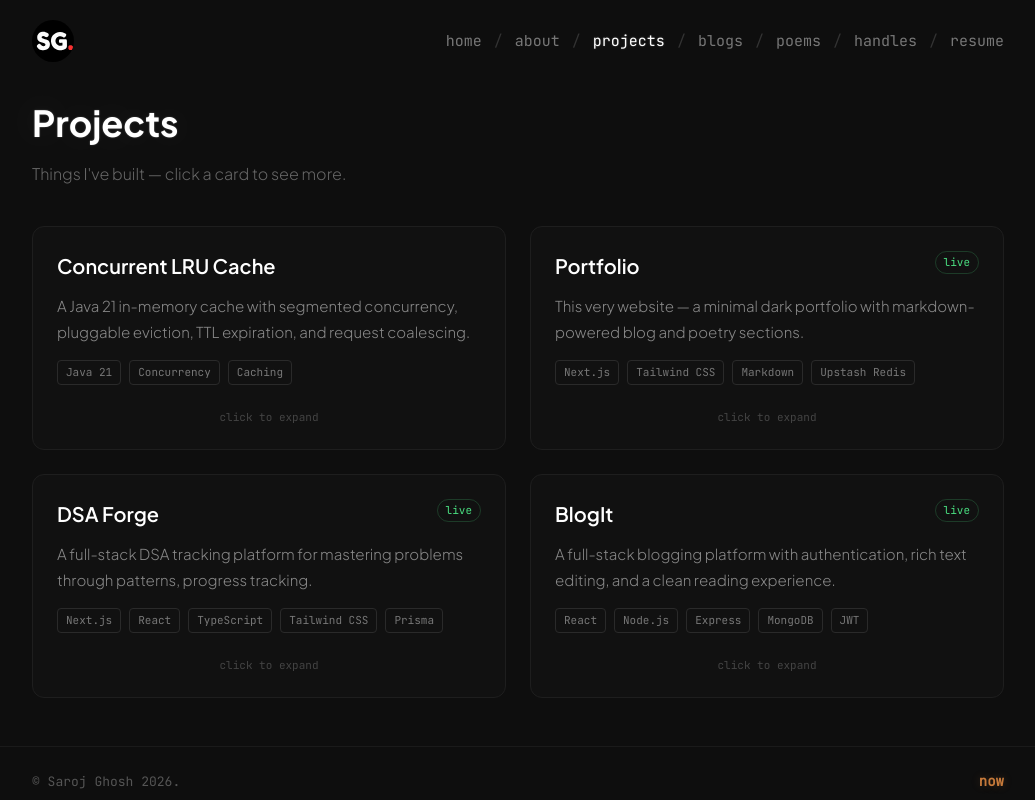
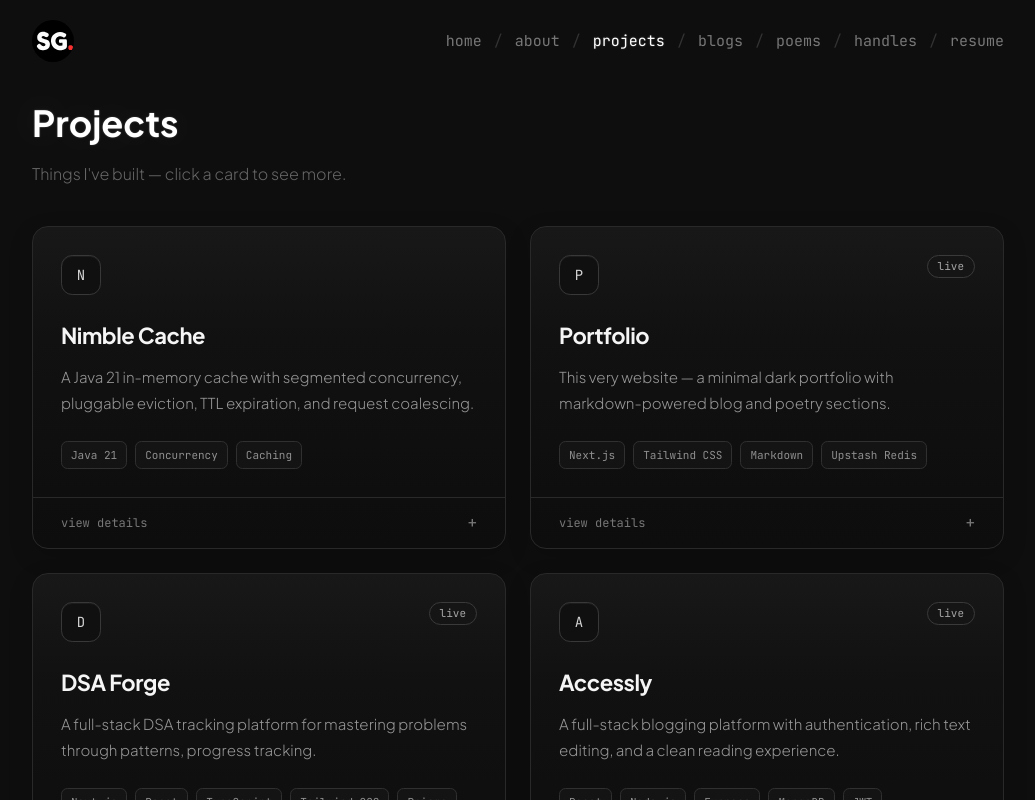
Before and after one commit to s4rojx/saroj-portfolio, a Next.js app: page /projects in a window 1280 px wide. Shown: the top 800 px of the page, without its empty margins (122-1157 px from the left). Built offline with nearby package versions, Linux system fonts and the light colour scheme.

Commit message:
Change ConcurrentLRU to Nimble Cache

```diff
--- a/app/projects/page.tsx
+++ b/app/projects/page.tsx
@@ -8,7 +8,7 @@ export const metadata: Metadata = {
 
 const projects = [
   {
-    title: "Concurrent LRU Cache",
+    title: "Nimble Cache",
     description:
       "A Java 21 in-memory cache with segmented concurrency, pluggable eviction, TTL expiration, and request coalescing.",
     longDescription:
@@ -39,7 +39,7 @@ const projects = [
     status: "live" as const,
   },
   {
-    title: "BlogIt",
+    title: "Accessly",
     description:
       "A full-stack blogging platform with authentication, rich text editing, and a clean reading experience.",
     longDescription:
--- a/components/ProjectCard.tsx
+++ b/components/ProjectCard.tsx
@@ -14,139 +14,169 @@ interface Project {
 
 export function ProjectCard({ project }: { project: Project }) {
   const [expanded, setExpanded] = useState(false);
-
-  const statusColor = {
-    live: "#4ade80",
-    "in-progress": "#facc15",
-    archived: "#666",
-  };
+  const detailsId = `${project.title.toLowerCase().replace(/[^a-z0-9]+/g, "-")}-details`;
+  const projectMark = project.title.trim().charAt(0).toUpperCase();
+  const statusLabel = project.status === "in-progress" ? "in progress" : project.status;
 
   return (
-    <div
-      className="group relative cursor-pointer"
-      onClick={() => setExpanded(!expanded)}
+    <article
+      className="group relative flex h-full flex-col overflow-hidden transition-[transform,box-shadow,border-color] duration-300 hover:-translate-y-1 hover:border-[#3a3a3a] hover:shadow-[0_14px_40px_rgba(0,0,0,0.35)]"
       style={{
-        background: "#111",
-        border: "0.5px solid #1e1e1e",
-        borderRadius: "12px",
-        padding: "24px",
-        transition: "all 0.3s ease",
-      }}
-      onMouseEnter={(e) => {
-        e.currentTarget.style.borderColor = "#333";
-        e.currentTarget.style.transform = "translateY(-2px)";
-        e.currentTarget.style.boxShadow = "0 8px 30px rgba(0,0,0,0.4)";
-      }}
-      onMouseLeave={(e) => {
-        e.currentTarget.style.borderColor = "#1e1e1e";
-        e.currentTarget.style.transform = "translateY(0)";
-        e.currentTarget.style.boxShadow = "none";
+        background: "linear-gradient(180deg, #181818 0%, #111 34%, #0d0d0d 100%)",
+        border: "1px solid #292929",
+        borderRadius: "16px",
+        boxShadow: "0 8px 24px rgba(0, 0, 0, 0.16)",
       }}
     >
-      {/* header */}
-      <div className="flex items-start justify-between mb-3">
+      <div className="flex flex-1 flex-col p-6 sm:p-7">
+        <div className="flex items-start justify-between gap-4">
+          <div
+            className="flex h-10 w-10 shrink-0 items-center justify-center rounded-xl"
+            style={{
+              border: "1px solid #383838",
+              backgroundColor: "#101010",
+              color: "#d4d4d4",
+              fontFamily: "var(--font-mono)",
+              fontSize: "14px",
+              boxShadow: "inset 0 1px 0 rgba(255,255,255,0.05)",
+            }}
+            aria-hidden="true"
+          >
+            {projectMark}
+          </div>
+
+          {statusLabel && (
+            <span
+              className="rounded-full"
+              style={{
+                border: "1px solid #3a3a3a",
+                backgroundColor: "#151515",
+                color: "#a5a5a5",
+                padding: "5px 10px",
+                fontFamily: "var(--font-mono)",
+                fontSize: "11px",
+                lineHeight: 1,
+                whiteSpace: "nowrap",
+              }}
+            >
+              {statusLabel}
+            </span>
+          )}
+        </div>
+
+        <div className="mt-6">
           <h3
             style={{
               fontFamily: "var(--font-jakarta)",
-            fontWeight: 600,
-            fontSize: "20px",
-            color: "#fff",
+              fontWeight: 700,
+              fontSize: "22px",
+              color: "#f5f5f5",
+              letterSpacing: "-0.02em",
             }}
           >
             {project.title}
           </h3>
-        {project.status && (
-          <span
-            style={{
-              fontFamily: "var(--font-mono)",
-              fontSize: "11px",
-              color: statusColor[project.status],
-              padding: "2px 8px",
-              border: `0.5px solid ${statusColor[project.status]}33`,
-              borderRadius: "999px",
-              whiteSpace: "nowrap",
-            }}
-          >
-            {project.status}
-          </span>
-        )}
-      </div>
-
-      {/* short description */}
           <p
+            className="mt-3"
             style={{
               fontFamily: "var(--font-jakarta)",
               fontWeight: 300,
               fontSize: "15px",
-          color: "#888",
-          lineHeight: 1.7,
-          marginBottom: "16px",
+              color: "#969696",
+              lineHeight: 1.75,
             }}
           >
             {project.description}
           </p>
+        </div>
 
-      {/* tech stack */}
-      <div className="flex flex-wrap gap-2 mb-4">
-        {project.tech.map((t) => (
+        <div className="mt-6 flex flex-wrap gap-2">
+          {project.tech.map((technology) => (
             <span
-            key={t}
+              key={technology}
+              className="rounded-md"
               style={{
+                border: "1px solid #303030",
+                backgroundColor: "rgba(255,255,255,0.02)",
+                color: "#8f8f8f",
+                padding: "5px 9px",
                 fontFamily: "var(--font-mono)",
                 fontSize: "11px",
-              color: "#777",
-              border: "0.5px solid #2a2a2a",
-              borderRadius: "4px",
-              padding: "3px 8px",
               }}
             >
-            {t}
+              {technology}
             </span>
           ))}
         </div>
+      </div>
 
-      {/* expanded popover */}
+      <button
+        type="button"
+        className="flex w-full items-center justify-between border-t px-6 py-4 text-left transition-colors duration-200 hover:bg-white/[0.03] focus-visible:outline-none focus-visible:ring-2 focus-visible:ring-white/50 focus-visible:ring-inset sm:px-7"
+        style={{
+          borderColor: "#292929",
+          color: "#777",
+          fontFamily: "var(--font-mono)",
+          fontSize: "12px",
+        }}
+        aria-expanded={expanded}
+        aria-controls={detailsId}
+        onClick={() => setExpanded((isExpanded) => !isExpanded)}
+      >
+        <span>{expanded ? "hide details" : "view details"}</span>
+        <span
+          className="transition-transform duration-300"
+          style={{
+            display: "inline-block",
+            transform: expanded ? "rotate(45deg)" : "rotate(0deg)",
+            fontSize: "16px",
+            lineHeight: 1,
+          }}
+          aria-hidden="true"
+        >
+          +
+        </span>
+      </button>
+
       <div
+        id={detailsId}
+        aria-hidden={!expanded}
         style={{
-          maxHeight: expanded ? "300px" : "0",
+          maxHeight: expanded ? "320px" : "0px",
           opacity: expanded ? 1 : 0,
           overflow: "hidden",
-          transition: "all 0.4s ease",
+          transition: "max-height 0.35s ease, opacity 0.25s ease",
         }}
       >
         <div
-          style={{
-            borderTop: "0.5px solid #1e1e1e",
-            paddingTop: "16px",
-            marginTop: "4px",
-          }}
+          className="border-t px-6 pb-6 pt-5 sm:px-7"
+          style={{ borderColor: "#292929" }}
         >
           <p
             style={{
               fontFamily: "var(--font-jakarta)",
               fontWeight: 300,
               fontSize: "14px",
-              color: "#aaa",
+              color: "#a9a9a9",
               lineHeight: 1.8,
-              marginBottom: "16px",
             }}
           >
             {project.longDescription}
           </p>
 
-          {/* links */}
-          <div className="flex gap-4">
+          {(project.github || project.live) && (
+            <div className="mt-5 flex flex-wrap gap-x-5 gap-y-2">
               {project.github && (
                 <a
                   href={project.github}
                   target="_blank"
                   rel="noopener noreferrer"
-                onClick={(e) => e.stopPropagation()}
-                className="transition-colors hover:text-white"
+                  tabIndex={expanded ? 0 : -1}
+                  className="transition-colors hover:text-white focus-visible:outline-none focus-visible:ring-2 focus-visible:ring-white/50"
                   style={{
+                    color: "#858585",
                     fontFamily: "var(--font-mono)",
-                  fontSize: "13px",
-                  color: "#666",
+                    fontSize: "12px",
                   }}
                 >
                   ↗ github
@@ -157,32 +187,21 @@ export function ProjectCard({ project }: { project: Project }) {
                   href={project.live}
                   target="_blank"
                   rel="noopener noreferrer"
-                onClick={(e) => e.stopPropagation()}
-                className="transition-colors hover:text-white"
+                  tabIndex={expanded ? 0 : -1}
+                  className="transition-colors hover:text-white focus-visible:outline-none focus-visible:ring-2 focus-visible:ring-white/50"
                   style={{
+                    color: "#858585",
                     fontFamily: "var(--font-mono)",
-                  fontSize: "13px",
-                  color: "#666",
+                    fontSize: "12px",
                   }}
                 >
-                ↗ live
+                  ↗ live site
                 </a>
               )}
             </div>
+          )}
         </div>
       </div>
-
-      {/* expand hint */}
-      <div
-        className="flex justify-center mt-2"
-        style={{
-          fontFamily: "var(--font-mono)",
-          fontSize: "11px",
-          color: "#444",
-        }}
-      >
-        {expanded ? "click to collapse" : "click to expand"}
-      </div>
-    </div>
+    </article>
   );
 }
```
Lines whose indentation alone changed are shown as unchanged.
